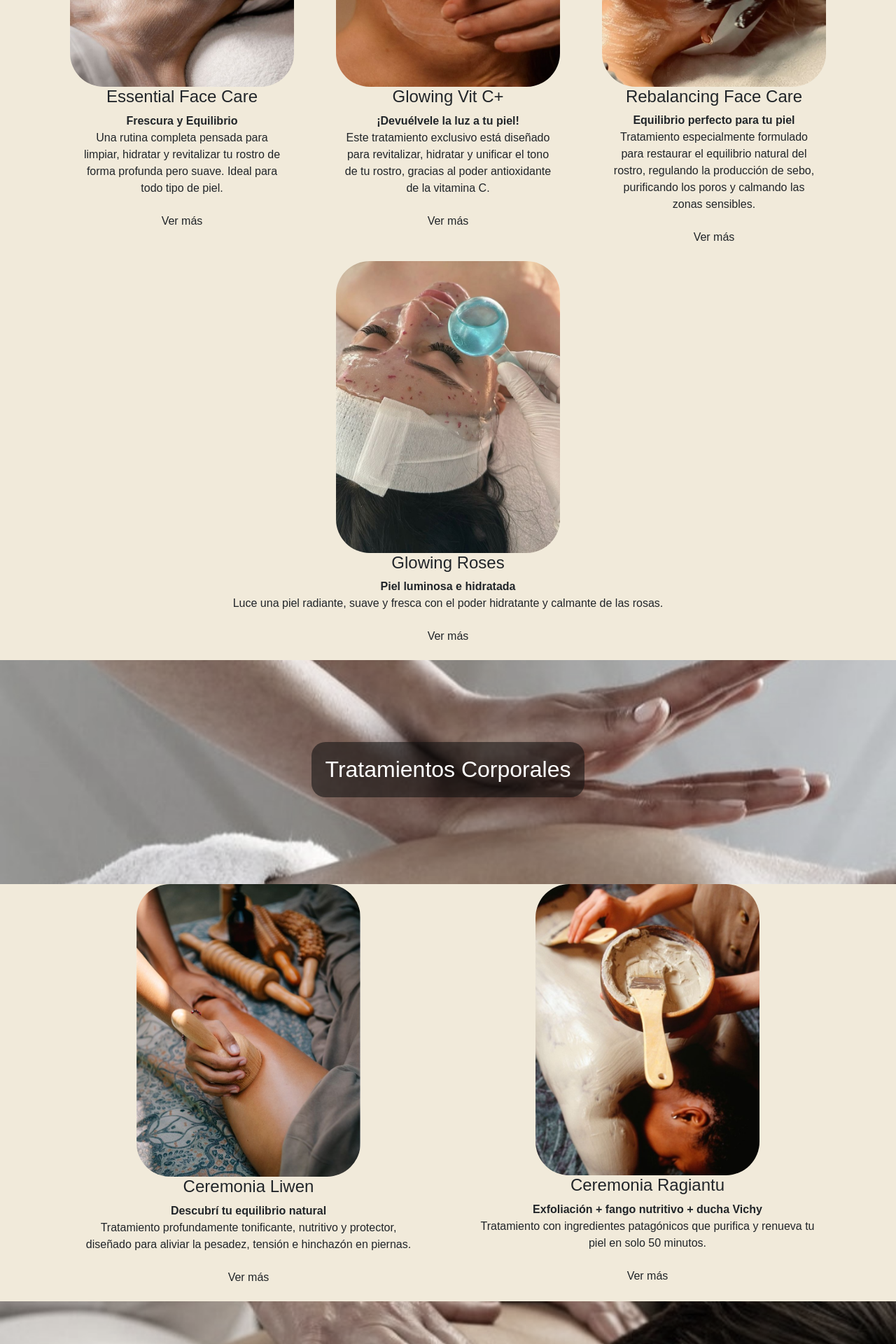
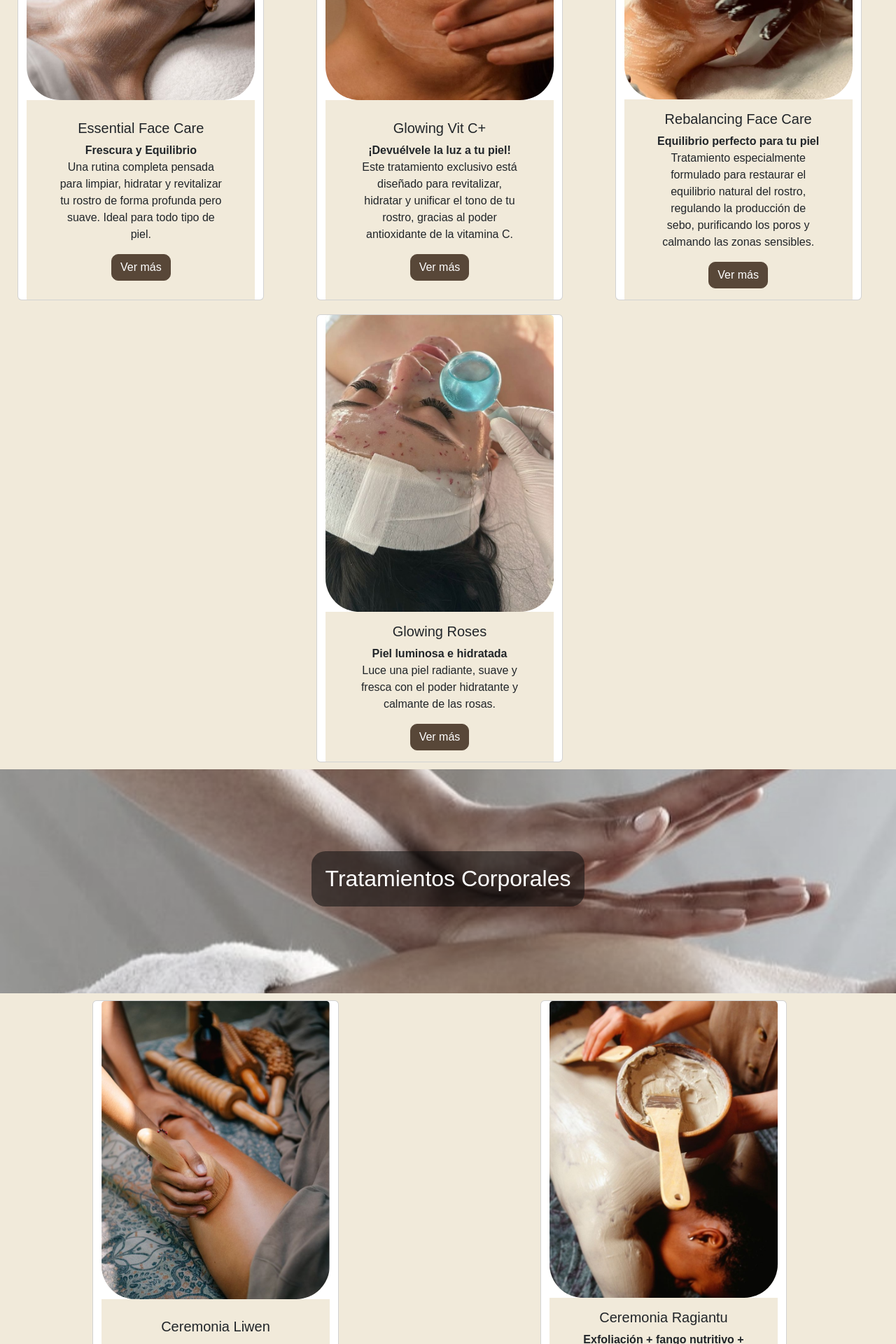
Before and after one commit to SantyMolina98/Spa-Nirvana-React-, a React (Vite) app: page /categorias in a window 1280 px wide. Shown: the part 700-2620 px from the top of the page at 70% size. Built offline with nearby package versions, Linux system fonts and the light colour scheme.

Commit message:
se agregaron estilos de react-bootstrap en pag categorias, aún no se soluciona el error

```diff
--- a/src/App.css
+++ b/src/App.css
@@ -12,12 +12,11 @@
   --color-fifth: #f1eada;
   --color-sixth: #eec58c;
   --color-seventh: #aa6d3b;
-}
 
-body {
   background-color: var(--color-fifth);
   font-family: "Poppins", sans-serif;
 }
+
 
 a {
   text-decoration: none;
--- a/src/pages/Categorias.jsx
+++ b/src/pages/Categorias.jsx
@@ -1,6 +1,7 @@
 import '../App.css';
 import '../styles/categorias.css';
 import { Link } from 'react-router-dom';
+import { Card, Button } from 'react-bootstrap';
 import imagenMap from '../assets/imagenMap';
 
 function Categorias () {
@@ -11,94 +12,104 @@ function Categorias () {
           <img src={imagenMap.categoriatfacial} alt="banner-tratamiento-facial" className="imgbanner" />
           <h2 className="titulo">Tratamientos Faciales</h2>
         </div>
-        <div className="container text-center">
-          <div className="row">
-            <div className="col contenedor">
-              <img src={imagenMap.cattfacialessfaca} alt="tratamiento-facial-essential-face-care" className="img" />
-              <h4>Essential Face Care</h4>
-              <p>
-                <strong>Frescura y Equilibrio</strong> <br />
-                Una rutina completa pensada para limpiar, hidratar y revitalizar
-                tu rostro de forma profunda pero suave. Ideal para todo tipo de
-                piel.
-              </p>
+        <div className="row">
+            <Card style={{ width: '22rem' }} className='cardcategoria'>
+              <Card.Img variant="top" src={imagenMap.cattfacialessfaca} alt="tratamiento-facial-essential-face-care" className="img" />
+              <Card.Body className='bodycard'>
+                <Card.Title>Essential Face Care</Card.Title>
+                  <Card.Text>
+                    <strong>Frescura y Equilibrio</strong> <br />
+                    Una rutina completa pensada para limpiar, hidratar y revitalizar
+                    tu rostro de forma profunda pero suave. Ideal para todo tipo de
+                    piel.
+                  </Card.Text>
               <Link to="/categorias/serviciosmasajes" className='links'>
-                <button type="button" className='btn'>Ver más</button>
+                <Button className='btn'>Ver más</Button>
               </Link>
-            </div>
-            <div className="col contenedor">
-              <img src={imagenMap.cattfacialglowvitc} alt="tratamiento-facial-glowinf-vit-c" className="img" />
-              <h4>Glowing Vit C+</h4>
-              <p>
+              </Card.Body>
+
+            </Card>
+            <Card  style={{ width: '22rem' }} className='cardcategoria'>
+              <Card.Img variant="top" src={imagenMap.cattfacialglowvitc} alt="tratamiento-facial-glowinf-vit-c" className="img" />
+              <Card.Body className='bodycard'>
+              <Card.Title>Glowing Vit C+</Card.Title>
+              <Card.Text>
                 <strong>¡Devuélvele la luz a tu piel!</strong> <br />Este
                 tratamiento exclusivo está diseñado para revitalizar, hidratar y
                 unificar el tono de tu rostro, gracias al poder antioxidante de
                 la vitamina C.
-              </p>
+              </Card.Text>
               <Link to="/categorias/serviciosfacial" className='links'>
-                <button type="button" className='btn'>Ver más</button>
+                <Button variant="primary" className='btn'>Ver más</Button>
               </Link>
-            </div>
-            <div className="col contenedor">
-              <img src={imagenMap.cattfacialrebfaca} alt="tratamiento-facial-rebalancing" className="img" />
-              <h4>Rebalancing Face Care</h4>
-              <p>
+              </Card.Body>
+            </Card>
+            <Card  style={{ width: '22rem' }} className='cardcategoria'>
+              <Card.Img variant="top" src={imagenMap.cattfacialrebfaca} alt="tratamiento-facial-rebalancing" className="img" />
+              <Card.Body className='bodycard'>
+              <Card.Title>Rebalancing Face Care</Card.Title>
+              <Card.Text>
                 <strong>Equilibrio perfecto para tu piel</strong> <br />Tratamiento especialmente formulado para restaurar el
                 equilibrio natural del rostro, regulando la producción de sebo,
                 purificando los poros y calmando las zonas sensibles.
-              </p>
+              </Card.Text>
                 <Link to="/categorias/serviciosfacial" className='links'>
-                <button type="button" className='btn'>Ver más</button>
+                <Button variant="primary" className='btn'>Ver más</Button>
               </Link>
-            </div>
-            <div className="col contenedor">
-              <img src={imagenMap.cattfacialglowr} alt="tratamiento-facial-glowing-roses" className="img" />
-              <h4>Glowing Roses</h4>
-              <p>
+              </Card.Body>
+            </Card>
+            <Card  style={{ width: '22rem' }} className='cardcategoria'>
+              <Card.Img variant="top" src={imagenMap.cattfacialglowr} alt="tratamiento-facial-glowing-roses" className="img" />
+              <Card.Body className='bodycard'>
+              <Card.Title>Glowing Roses</Card.Title>
+              <Card.Text>
                 <strong>Piel luminosa e hidratada</strong><br />Luce una piel
                 radiante, suave y fresca con el poder hidratante y calmante de
                 las rosas.
-              </p>
+              </Card.Text>
               <Link to="/categorias/serviciosfacial" className='links'>
-                <button type="button" className='btn'>Ver más</button>
+                <Button variant="primary" className='btn'>Ver más</Button>
               </Link>
-            </div>
-          </div>
+              </Card.Body>
+            </Card>
         </div>
+
       </div>
       <div>
         <div className="contenedorImg" id="scrollspyHeading2">
           <img src={imagenMap.categoriatcorporal} alt="banner-tratamiento-corporal" className="imgbanner" />
           <h2 className="titulo">Tratamientos Corporales</h2>
         </div>
-        <div className="container text-center">
-          <div className="row">
-            <div className="col contenedor">
-              <img src={imagenMap.cattcorporalliwen} alt="tratamiento-corporal-ceremonia-liwen" className="img" />
-              <h4>Ceremonia Liwen</h4>
-              <p>
+        <div className="row">
+            <Card  style={{ width: '22rem' }} className='cardcategoria'>
+              <Card.Img  variant="top" src={imagenMap.cattcorporalliwen} alt="tratamiento-corporal-ceremonia-liwen" className="img" />
+              <Card.Body className='bodycard'>
+              <Card.Title>Ceremonia Liwen</Card.Title>
+              <Card.Text>
                 <strong>Descubrí tu equilibrio natural</strong>
                 <br />Tratamiento profundamente tonificante, nutritivo y
                 protector, diseñado para aliviar la pesadez, tensión e hinchazón
                 en piernas.
-              </p>
+              </Card.Text>
               <Link to="*" className='links'>
-                <button type="button" className='btn'>Ver más</button>
+                <Button type="button" className='btn'>Ver más</Button>
               </Link>
-            </div>
-            <div className="col contenedor">
-              <img src={imagenMap.cattcorporalragiantu} alt="tratamiento-corporal-ragiantu" className="img" />
-              <h4>Ceremonia Ragiantu</h4>
-              <p>
+              </Card.Body>
+            </Card>
+            <Card  style={{ width: '22rem' }} className='cardcategoria'>
+              <Card.Img variant="top"  src={imagenMap.cattcorporalragiantu} alt="tratamiento-corporal-ragiantu" className="img" />
+              <Card.Body className='bodycard'>
+              <Card.Title>Ceremonia Ragiantu</Card.Title>
+              <Card.Text>
                 <strong>Exfoliación + fango nutritivo + ducha Vichy</strong>
                 <br />Tratamiento con ingredientes patagónicos que purifica y
                 renueva tu piel en solo 50 minutos.
-              </p>
+              </Card.Text>
              <Link to="*" className='links'>
-                <button type="button" className='btn'>Ver más</button>
+                <Button type="button" className='btn'>Ver más</Button>
               </Link>
-            </div>
-          </div>
+              </Card.Body>
+            </Card>
         </div>
       </div>
       <div>
@@ -106,189 +117,208 @@ function Categorias () {
           <img src={imagenMap.categoriamasaje} alt="banner-masajes" className="imgbanner" />
           <h2 className="titulo">Masajes</h2>
         </div>
-        <div className="container text-center">
-          <div className="row">
-            <div className="col contenedor">
-              <img src={imagenMap.catmasajesueco} alt="masaje-sueco" className="img" />
-              <h4>Masaje Sueco</h4>
-              <p>
+        <div className="row">
+            <Card  style={{ width: '22rem' }} className='cardcategoria'>
+              <Card.Img variant='top' src={imagenMap.catmasajesueco} alt="masaje-sueco" className="img" />
+              <Card.Body className='bodycard'>
+              <Card.Title>Masaje Sueco</Card.Title>
+              <Card.Text>
                 <strong>Relajación, alivio y renovación total</strong> <br />
                 Con movimientos suaves y firmes, mejora la circulación, reduce
                 el estrés y libera tensiones.
-              </p>
+              </Card.Text>
               <Link to="/categorias/serviciosmasajes" className='links'>
-                <button type="button" className='btn'>Ver más</button>
+                <Button type="button" className='btn'>Ver más</Button>
               </Link>
-            </div>
-            <div className="col contenedor">
-              <img src={imagenMap.catmasajehots} alt="masaje-hot-stones" className="img" />
-              <h4>Masaje Hot Stones</h4>
-              <p>
+              </Card.Body>
+            </Card>
+            <Card  style={{ width: '22rem' }} className='cardcategoria'>
+              <Card.Img variant='top' src={imagenMap.catmasajehots} alt="masaje-hot-stones" className="img" />
+              <Card.Body className='bodycard'>
+              <Card.Title>Masaje Hot Stones</Card.Title>
+              <Card.Text>
                 <strong>Energía volcánica para tu bienestar</strong>
                 <br />Alivia el dolor muscular, estimula el metabolismo y relaja
                 los tejidos.
-              </p>
+              </Card.Text>
               <Link to="/categorias/serviciosmasajes" className='links'>
-                <button type="button" className='btn'>Ver más</button>
+                <Button type="button" className='btn'>Ver más</Button>
               </Link>
-            </div>
-            <div className="col contenedor">
-              <img src={imagenMap.catmasajedtissue} alt="masaje-deep-tissue" className="img" />
-              <h4>Masaje Deep Tissue</h4>
-              <p>
+              </Card.Body>
+            </Card>
+            <Card  style={{ width: '22rem' }} className='cardcategoria'>
+              <Card.Img variant='top' src={imagenMap.catmasajedtissue} alt="masaje-deep-tissue" className="img" />
+              <Card.Body className='bodycard'>
+              <Card.Title>Masaje Deep Tissue</Card.Title>
+              <Card.Text>
                 <strong>¡Liberá tensiones profundas!</strong><br />Es ideal para
                 aliviar contracturas crónicas, liberar tensiones profundas y
                 mejorar la movilidad.
-              </p>
+              </Card.Text>
               <Link to="/categorias/serviciosmasajes" className='links'>
-                <button type="button" className='btn'>Ver más</button>
+                <Button type="button" className='btn'>Ver más</Button>
               </Link>
-            </div>
-            <div className="col contenedor">
-              <img src={imagenMap.catmasajesignature} alt="masaje-signature" className="img" />
-              <h4>Masaje Signature</h4>
-              <p>
-                <strong
-                  >Ritual de bienestar con cera tibia y aceites
-                  naturales</strong
-                ><br />Experiencia sensorial y nutritiva que combina lo mejor de
+              </Card.Body>
+            </Card>
+            <Card  style={{ width: '22rem' }} className='cardcategoria'>
+              <Card.Img variant='top' src={imagenMap.catmasajesignature} alt="masaje-signature" className="img" />
+              <Card.Body className='bodycard'>
+              <Card.Title>Masaje Signature</Card.Title>
+              <Card.Text>
+                <strong>Ritual de bienestar con cera tibia y aceites
+                  naturales</strong> <br />Experiencia sensorial y nutritiva que combina lo mejor de
                 la aromaterapia y la cosmética natural.
-              </p>
+              </Card.Text>
               <Link to="/categorias/serviciosmasajes" className='links'>
-                <button type="button" className='btn'>Ver más</button>
+                <Button type="button" className='btn'>Ver más</Button>
               </Link>
-            </div>
-          </div>
+              </Card.Body>
+            </Card>
         </div>
+
       </div>
       <div>
         <div className="contenedorImg" id="scrollspyHeading4">
           <img src={imagenMap.categoriaaromaterapia} alt="banner-masajes-aromaterapia" className="imgbanner" />
           <h2 className="titulo">Masajes con Aromaterapia</h2>
         </div>
-        <div className="container text-center">
           <div className="row">
-            <div className="col contenedor">
-              <img src={imagenMap.cataromatepurif} alt="masaje-aromaterapia-purificante" className="img" />
-              <h4>Purificante</h4>
-              <p>
+            <Card  style={{ width: '22rem' }} className='cardcategoria'>
+              <Card.Img variant='top' src={imagenMap.cataromatepurif} alt="masaje-aromaterapia-purificante" className="img" />
+              <Card.Body className='bodycard'>
+              <Card.Title>Purificante</Card.Title>
+              <Card.Text>
                 <strong>Masaje con Rosas & Azhar</strong> <br />Combina el poder
                 relajante del masaje con los delicados aromas de la rosa y el
                 azahar.
-              </p>
+              </Card.Text>
               <Link to="*" className='links'>
-                <button type="button" className='btn'>Ver más</button>
+                <Button type="button" className='btn'>Ver más</Button>
               </Link>
-            </div>
-            <div className="col contenedor">
-              <img src={imagenMap.cataromaterelaj} alt="masaje-aromaterapia-relajante" className="img" />
-              <h4>Relajante</h4>
-              <p>
+              </Card.Body>
+            </Card>
+            <Card  style={{ width: '22rem' }} className='cardcategoria'>
+              <Card.Img variant='top' src={imagenMap.cataromaterelaj} alt="masaje-aromaterapia-relajante" className="img" />
+              <Card.Body className='bodycard'>
+              <Card.Title>Relajante</Card.Title>
+              <Card.Text>
                 <strong>Magnolia Sagrada, Cedro & Madera</strong> <br />Dejá que
                 los aromas envolventes te transporten a un estado de calma
                 profunda.
-              </p>
+              </Card.Text>
               <Link to="*" className='links'>
-                <button type="button" className='btn'>Ver más</button>
+                <Button type="button" className='btn'>Ver más</Button>
               </Link>
-            </div>
-            <div className="col contenedor">
-              <img src={imagenMap.cataromateestim} alt="masaje-aromaterapia-estimulante" className="img" />
-              <h4>Estimulante</h4>
-              <p>
+              </Card.Body>
+            </Card>
+            <Card  style={{ width: '22rem' }} className='cardcategoria'>
+              <Card.Img variant='top' src={imagenMap.cataromateestim} alt="masaje-aromaterapia-estimulante" className="img" />
+              <Card.Body className='bodycard'>
+              <Card.Title>Estimulante</Card.Title>
+              <Card.Text>
                 <strong>Bergamota, Limón & Lima</strong><br />Experiencia
                 fresca, cítrica y energizante que despierta tus sentidos y
                 renueva tu cuerpo.
-              </p>
+              </Card.Text>
               <Link to="*" className='links'>
-                <button type="button" className='btn'>Ver más</button>
+                <Button type="button" className='btn'>Ver más</Button>
               </Link>
-            </div>
+              </Card.Body>
+            </Card>
           </div>
-        </div>
       </div>
       <div>
         <div className="contenedorImg" id="scrollspyHeading5">
           <img src={imagenMap.categoriarituales} alt="banner-rituales" className="imgbanner" />
           <h2 className="titulo">Rituales</h2>
         </div>
-        <div className="container text-center">
           <div className="row">
-            <div className="col contenedor">
-              <img src={imagenMap.catritualnirvesc} alt="ritual-nirvana-escape" className="img" />
-              <h4>Ritual Nirvana Escape</h4>
-              <p>
+            <Card  style={{ width: '22rem' }} className='cardcategoria'>
+              <Card.Img variant='top'  src={imagenMap.catritualnirvesc} alt="ritual-nirvana-escape" className="img" />
+              <Card.Body className='bodycard'>
+              <Card.Title>Ritual Nirvana Escape</Card.Title>
+              <Card.Text>
                 <strong>Calma, presencia y bienestar</strong> <br />
                 Experiencia dentro de nuestras Spa Suites. Incluye masaje sueco
                 y un servicio especial de delicias.
-              </p>
+              </Card.Text>
               <Link to="*" className='links'>
-                <button type="button" className='btn'>Ver más</button>
+                <Button type="button" className='btn'>Ver más</Button>
               </Link>
-            </div>
-            <div className="col contenedor">
-              <img src={imagenMap.catritualminds} alt="ritual-mind-soul" className="img" />
-              <h4>Ritual Mind & Soul</h4>
-              <p>
+              </Card.Body>
+            </Card>
+            <Card  style={{ width: '22rem' }} className='cardcategoria'>
+              <Card.Img variant='top'  src={imagenMap.catritualminds} alt="ritual-mind-soul" className="img" />
+              <Card.Body className='bodycard'>
+              <Card.Title>Ritual Mind & Soul</Card.Title>
+              <Card.Text>
                 <strong>¡Experiencia rejuvenecedora!</strong><br />Este
                 tratamiento combina técnicas especializadas para liberar
                 tensiones en el cuero cabelludo, rostro y cuello.
-              </p>
+              </Card.Text>
               <Link to="*" className='links'>
-                <button type="button" className='btn'>Ver más</button>
+                <Button type="button" className='btn'>Ver más</Button>
               </Link>
-            </div>
-            <div className="col contenedor">
-              <img src={imagenMap.catritualafflora} alt="ritual-afflora" className="img" />
-              <h4>Ritual Afflora</h4>
-              <p>
+              </Card.Body>
+            </Card>
+            <Card  style={{ width: '22rem' }} className='cardcategoria'>
+              <Card.Img variant='top'  src={imagenMap.catritualafflora} alt="ritual-afflora" className="img" />
+              <Card.Body className='bodycard'>
+              <Card.Title>Ritual Afflora</Card.Title>
+              <Card.Text>
                 <strong>Alternativa Sensorial</strong><br />Experiencia dentro
                 de nuestras Spa Suites. Incluye sesión de jacuzzi y masaje de
                 aromaterapia.
-              </p>
+              </Card.Text>
               <Link to="*" className='links'>
-                <button type="button" className='btn'>Ver más</button>
+                <Button type="button" className='btn'>Ver más</Button>
               </Link>
-            </div>
-            <div className="col contenedor">
-              <img src={imagenMap.catritualmulfem} alt="ritual-mulfem" className="img" />
-              <h4>Ritual Mülfem</h4>
-              <p>
+              </Card.Body>
+            </Card>
+            <Card  style={{ width: '22rem' }} className='cardcategoria'>
+              <Card.Img variant='top'  src={imagenMap.catritualmulfem} alt="ritual-mulfem" className="img" />
+              <Card.Body className='bodycard'>
+              <Card.Title>Ritual Mülfem</Card.Title>
+              <Card.Text>
                 <strong>Encuentro único y renovador</strong><br />Incluye
                 exfoliación corporal con ducha Vichy y masaje sueco.
-              </p>
+              </Card.Text>
               <Link to="*" className='links'>
-                <button type="button" className='btn'>Ver más</button>
+                <Button type="button" className='btn'>Ver más</Button>
               </Link>
-            </div>
-            <div className="col contenedor">
-              <img src={imagenMap.catritualunad} alt="ritual-unad" className="img" />
-              <h4>Ritual Üñad</h4>
-              <p>
+              </Card.Body>
+            </Card>
+            <Card  style={{ width: '22rem' }} className='cardcategoria'>
+              <Card.Img variant='top'  src={imagenMap.catritualunad} alt="ritual-unad" className="img" />
+              <Card.Body className='bodycard'>
+              <Card.Title>Ritual Üñad</Card.Title>
+              <Card.Text>
                 <strong
                   >Trabajá en la flexibilidad y revitalización del
                   cuerpo</strong
                 ><br />Este tratamiento incluye masaje de piedras calientes y
                 tratamiento facial.
-              </p>
+              </Card.Text>
               <Link to="*" className='links'>
-                <button type="button" className='btn'>Ver más</button>
+                <Button type="button" className='btn'>Ver más</Button>
               </Link>
-            </div>
-            <div className="col contenedor">
-              <img src={imagenMap.catritualurkutun} alt="ritual-urkutun" className="img" />
-              <h4>Ritual Ürkutun</h4>
-              <p>
+              </Card.Body>
+            </Card>
+            <Card  style={{ width: '22rem' }} className='cardcategoria'>
+              <Card.Img variant='top'  src={imagenMap.catritualurkutun} alt="ritual-urkutun" className="img" />
+              <Card.Body className='bodycard'>
+              <Card.Title>Ritual Ürkutun</Card.Title>
+              <Card.Text>
                 <strong>Relajación Intensa</strong><br />Tratamiento ideal para
                 quien desee descansar luego de un viaje o un intenso día de
                 trabajo. Incluye masaje californiano y masaje de pies.
-              </p>
+              </Card.Text>
               <Link to="*" className='links'>
-                <button type="button" className='btn'>Ver más</button>
+                <Button type="button" className='btn'>Ver más</Button>
               </Link>
-            </div>
+              </Card.Body>
+            </Card>
           </div>
-        </div>
       </div>
     </div>
   );
--- a/src/styles/categorias.css
+++ b/src/styles/categorias.css
@@ -16,11 +16,32 @@
   background-color: var(--color-fifth);
   font-family: 'Poppins', sans-serif;
 }
-
-.links {
+.row{
+  width: 100%;
+  display: flex;
+  justify-content: center;
+  justify-content: space-around;
+  flex-wrap: wrap;
+}
+.cardcategoria{
+  margin-top: 10px;
+  margin-bottom: 10px;
+}
+.bodycard{
+  display: flex;
+  flex-direction: column;
+  justify-content: center;
+  align-items: center;
+}
+.btn {
+  background-color: var(--color-principal);
   text-decoration: none;
-  margin: 0px 60px;
+  border-color: var(--color-principal);
   border-radius: 10px;
+}
+.btn:hover{
+  background-color: var(--color-terciary);
+  border-color: var(--color-terciary);
 }
 
 /* MAIN BANNER*/
```
